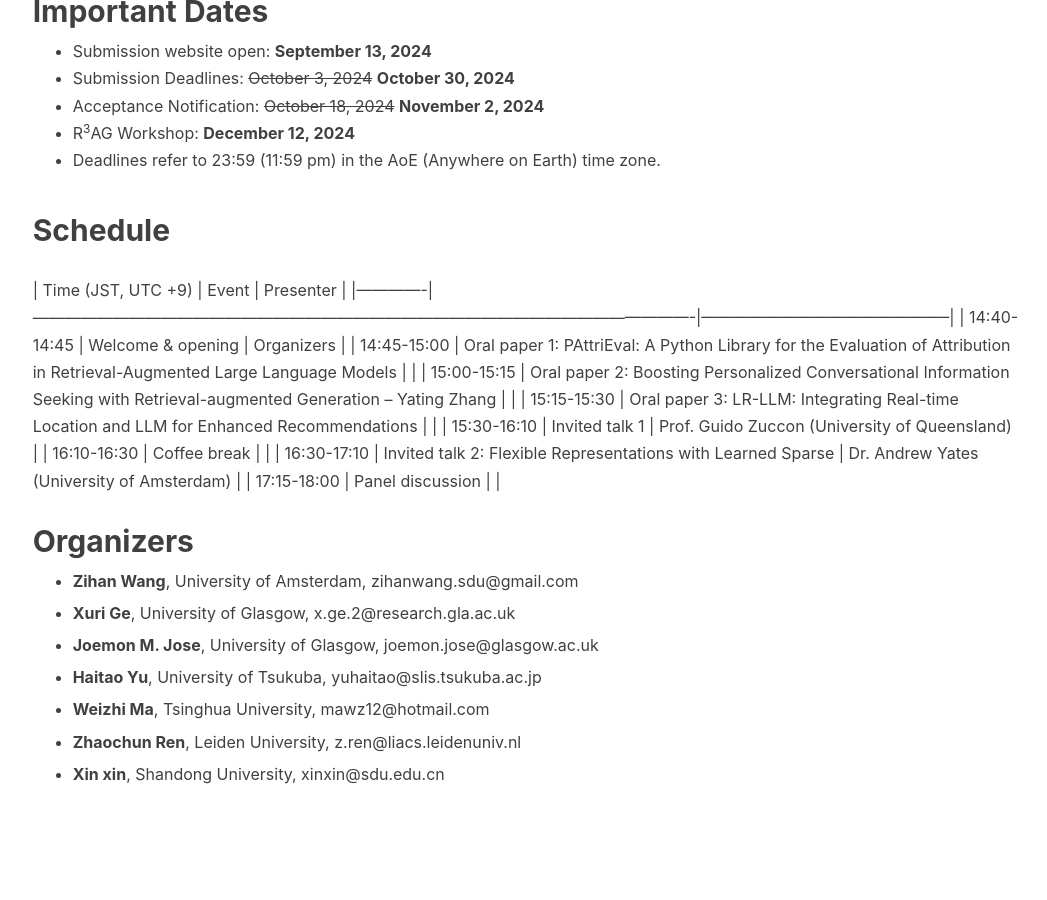
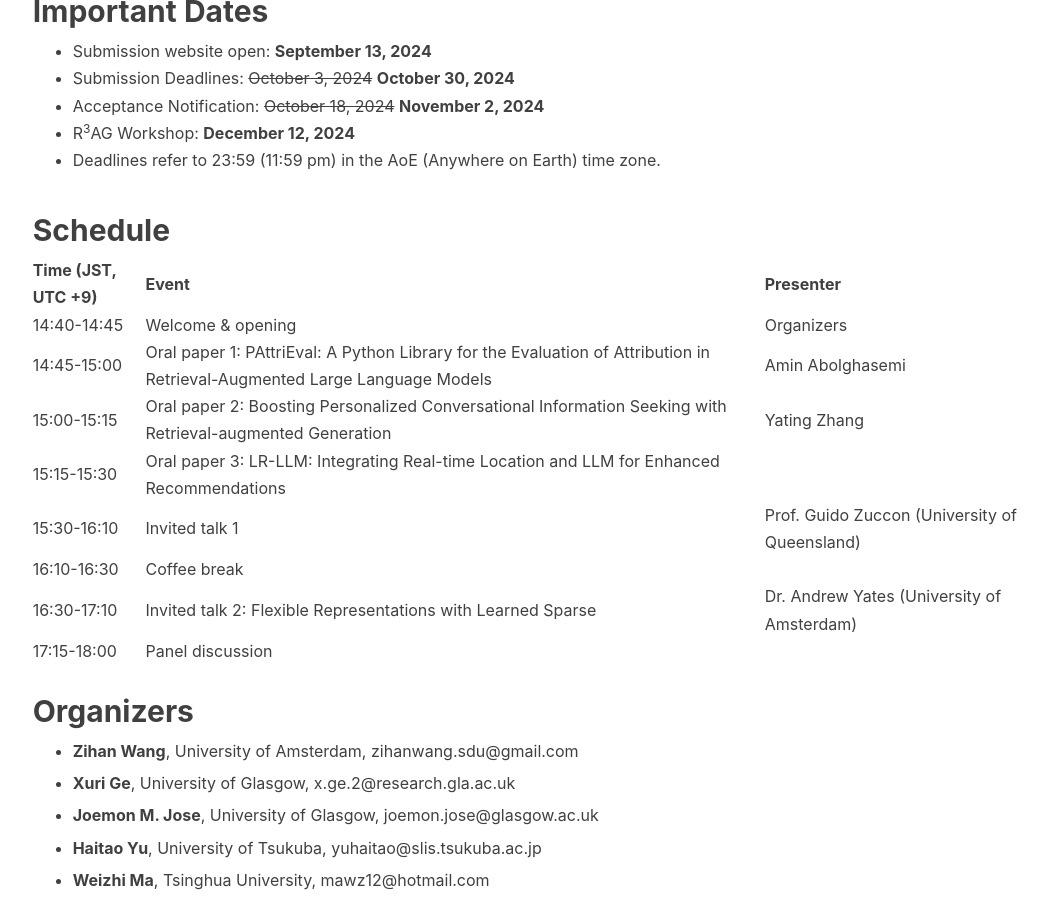
Before and after one commit to R3AG-SIGIR-AP/R3AG-SIGIR-AP.github.io, a Jekyll site: the page built from index.md, in a window 1280 px wide and 900 px high, scrolled down 1667 px. Shown: the whole window, without its empty margins (89-1136 px from the left). Built offline with Jekyll 4.4.1, drawn with Linux system fonts in a browser that asks for light colours; nearby versions of some CDN libraries; our own code applies the rules of GitHub Pages for plain Markdown files; before the commit the page ends 2496 px from its top, so only the background shows below that.

Commit message:
Update index.md

```diff
--- a/index.md
+++ b/index.md
@@ -34,11 +34,12 @@ At least one author of each accepted paper must attend the workshop on-site and
 - Deadlines refer to 23:59 (11:59 pm) in the AoE (Anywhere on Earth) time zone.
 
 ## <a name='Schedule' style="color: inherit; text-decoration: none; text-align: center;"> Schedule </a>
+
 |  Time (JST, UTC +9)           |  Event                                                                                                               |  Presenter                                             |
 |-------------|----------------------------------------------------------------------------------------------------------------------------|-----------------------------------------------|
 | 14:40-14:45 | Welcome & opening                                                                                                          | Organizers                                    |
-| 14:45-15:00 | Oral paper 1: PAttriEval: A Python Library for the Evaluation of Attribution in Retrieval-Augmented Large Language Models  |                                               |
-| 15:00-15:15 | Oral paper 2: Boosting Personalized Conversational Information Seeking with Retrieval-augmented Generation -- Yating Zhang |                                               |
+| 14:45-15:00 | Oral paper 1: PAttriEval: A Python Library for the Evaluation of Attribution in Retrieval-Augmented Large Language Models  | Amin Abolghasemi |
+| 15:00-15:15 | Oral paper 2: Boosting Personalized Conversational Information Seeking with Retrieval-augmented Generation  | Yating Zhang |
 | 15:15-15:30 | Oral paper 3: LR-LLM: Integrating Real-time Location and LLM for Enhanced Recommendations                                  |                                               |
 | 15:30-16:10 | Invited talk 1                                                                                                             | Prof. Guido Zuccon (University of Queensland) |
 | 16:10-16:30 | Coffee break                                                                                                               |                                               |
```
